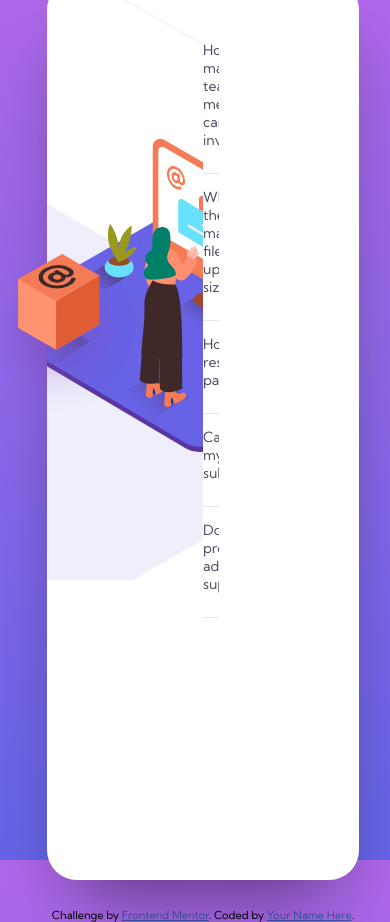
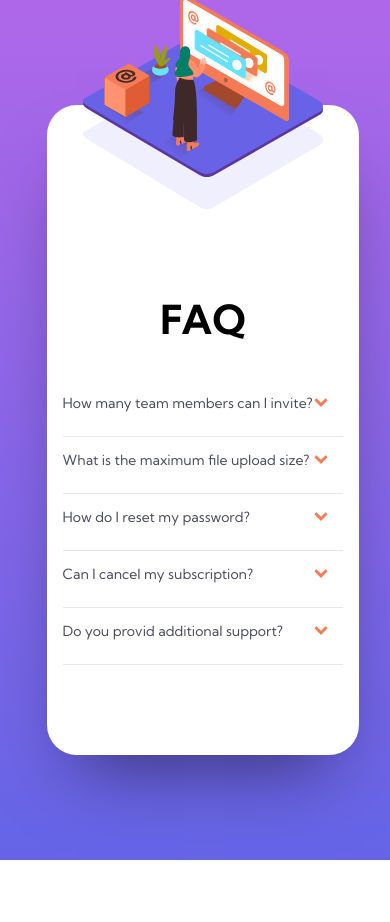
Before and after one commit to K3nK0/FAQ-accordeon-card-main, a plain HTML site: page index.html in a window 390 px wide. After the commit the page ends 860 px from the top, so only its background shows below. Drawn offline with nearby package versions, Linux system fonts and the light colour scheme.

Commit message:
responsive

```diff
--- a/index.html
+++ b/index.html
@@ -27,7 +27,11 @@
       <div class="illustration">
 
         <img src="images/bg-pattern-desktop.svg" alt="" id="bg-pattern-desktop">
+        <img src="images/bg-pattern-mobile.svg" alt="" id="bg-pattern-mobile">
+
         <img src="images/illustration-woman-online-desktop.svg" alt="" id="illustration-women-desktop">
+        <img src="images/illustration-woman-online-mobile.svg" alt="" id="illustration-women-mobile">
+
         <img src="images/illustration-box-desktop.svg" alt="" id="illustration-box">
 
       </div>
--- a/style.scss
+++ b/style.scss
@@ -76,6 +76,13 @@ body {
                     top: 240px;
                     z-index: 5;
                 }
+
+                #bg-pattern-mobile {
+                    display: none;
+                }
+                #illustration-women-mobile {
+                    display: none;
+                }
             }
         }
         @media screen and (max-width: 1470px) {
@@ -146,7 +153,6 @@ body {
                         display: flex;
                         align-items: center;
                         justify-content: space-between;
-
                         cursor: pointer;
 
                         &:hover {
@@ -186,8 +192,62 @@ body {
 
 @media screen and (max-width: 925px) {
 
-    .container {
-        height: 900px;
+    body {
+
+        .container {
+            height: 650px;
+            width: 80%;
+            min-width: 300px;
+            grid-template-columns: 1fr;
+            grid-template-rows: 100px 1fr;
+
+            .illustrations {
+
+                .illustration {
+                    // position: relative;
+                    overflow: hidden;
+                    height: 100%;
+
+                    #bg-pattern-desktop {
+                        display: none;
+                    }
+                    #illustration-women-desktop {
+                        display: none;
+                    }
+                    #illustration-women-mobile {
+                        display: block;
+                        position: absolute;
+                        width: 240px;
+                        top: -110px;
+                        left: 50%;
+                        transform: translate(-50%);
+                    }
+
+                    #bg-pattern-mobile {
+                        display: block;
+                        position: relative;
+                        left: 50%;
+                        transform: translate(-50%);
+                    }
+                    #illustration-box {
+                        display: none;
+                    }
+                }
+            }
+
+            .faq {
+                align-items: center;
+
+                .questions-reponses {
+                    position: relative;
+                    padding-right: 0px;
+                    width: 90%;
+                }
+            }
+        }
+
     }
 
+
+
 }
```
Also changed, not shown: style.css, 1 other file.
